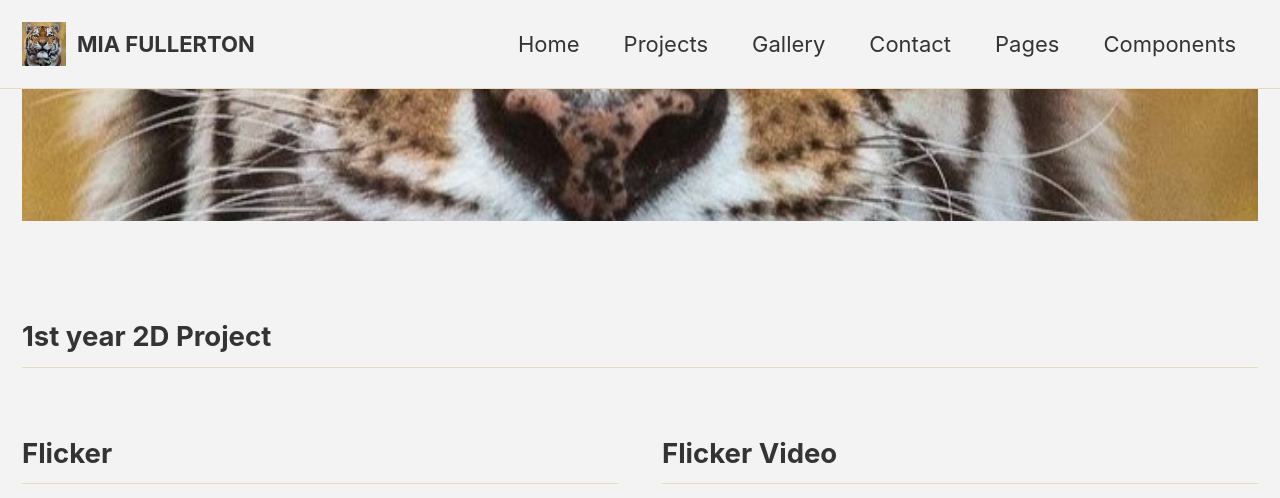
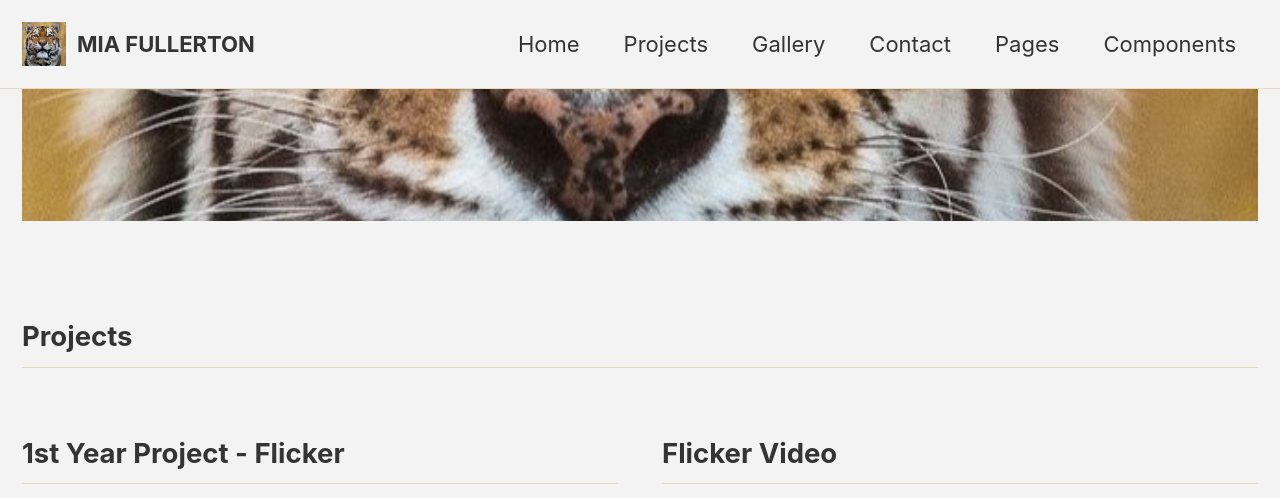
Before and after one commit to Griffsirr/Griffsirr.github.io, a Jekyll site: the page built from _pages/projects-page.md, in a window 1280 px wide and 1400 px high. Shown: the top 498 px of the window. Built offline with Jekyll 4.4.1, drawn with Linux system fonts in a browser that asks for light colours; some of the changed text lies outside the part shown; grey boxes are pictures that could not be loaded.

Commit message:
Update projects.html

```diff
--- a/_layouts/projects.html
+++ b/_layouts/projects.html
@@ -22,11 +22,11 @@ layout: default
   </article>
 </div>
 
-<h2>1st year 2D Project</h2>
+<h2>Projects</h2>
 <div style="display:flex; flex-wrap:wrap; gap:2rem; align-items:flex-start;">
 <!-- LEFT: text content -->
 <div style="flex:1 1 250px; min-width:250px;">
-<h2>Flicker</h2>
+<h2>1st Year Project - Flicker</h2>
 <p>
 Lorem ipsum dolor sit amet consectetur adipiscing elit. Semper vel class aptent taciti sociosqu ad litora. Blandit quis suspendisse aliquet nisi sodales consequat magna. Cras eleifend turpis fames primis vulputate ornare sagittis. Sem placerat in id cursus mi pretium tellus. Orci varius natoque penatibus et magnis dis parturient. Finibus facilisis dapibus etiam interdum tortor ligula congue. Proin libero feugiat tristique accumsan maecenas potenti ultricies. Sed diam urna tempor pulvinar vivamus fringilla lacus. Eros lobortis nulla molestie mattis scelerisque maximus eget. Porta elementum a enim euismod quam justo lectus. Curabitur facilisi cubilia curae hac habitasse platea dictumst. Nisl malesuada lacinia integer nunc posuere ut hendrerit. Efficitur laoreet mauris pharetra vestibulum fusce dictum risus.
 </p>
@@ -36,7 +36,7 @@ Lorem ipsum dolor sit amet consectetur adipiscing elit. Semper vel class aptent
 <h2>Flicker Video</h2>
 <!-- Replace this placeholder with a YouTube iframe or a video tag -->
 {% include video id="dQw4w9WgXcQ" provider="youtube" %}
-<div style="flex:1 1 500px; min-width:500px;">
+<div style="flex:1 1 200; min-width:200px;">
 {% include quote text="This was the most polished student game I have ever played in my life!" author="Lecturer Feedback" %}
 </div>
 </div>
@@ -46,16 +46,17 @@ Lorem ipsum dolor sit amet consectetur adipiscing elit. Semper vel class aptent
 <div style="display:flex; flex-wrap:wrap; gap:2rem; align-items:flex-start;">
 <!-- LEFT: text content -->
 <div style="flex:1 1 250px; min-width:250px;">
-<h2>Frostbound</h2>
+<h2>1st Year Project - FrostBound</h2>
 <p>
 Lorem ipsum dolor sit amet consectetur adipiscing elit. Semper vel class aptent taciti sociosqu ad litora. Blandit quis suspendisse aliquet nisi sodales consequat magna. Cras eleifend turpis fames primis vulputate ornare sagittis. Sem placerat in id cursus mi pretium tellus. Orci varius natoque penatibus et magnis dis parturient. Finibus facilisis dapibus etiam interdum tortor ligula congue. Proin libero feugiat tristique accumsan maecenas potenti ultricies. Sed diam urna tempor pulvinar vivamus fringilla lacus. Eros lobortis nulla molestie mattis scelerisque maximus eget. Porta elementum a enim euismod quam justo lectus. Curabitur facilisi cubilia curae hac habitasse platea dictumst. Nisl malesuada lacinia integer nunc posuere ut hendrerit. Efficitur laoreet mauris pharetra vestibulum fusce dictum risus.
 </p>
 </div>
 <!-- RIGHT: video/content area -->
 <div style="flex:1 1 250px; min-width:250px;">
+<h2>FrostBound Video</h2>
 <!-- Replace this placeholder with a YouTube iframe or a video tag -->
 {% include video id="dQw4w9WgXcQ" provider="youtube" %}
-<div style="flex:1 1 500px; min-width:500px;">
+<div style="flex:1 1 200px; min-width:200px;">
 {% include quote text="This was the most polished student game I have ever played in my life!" author="Lecturer Feedback" %}
 </div>
 </div>
```
